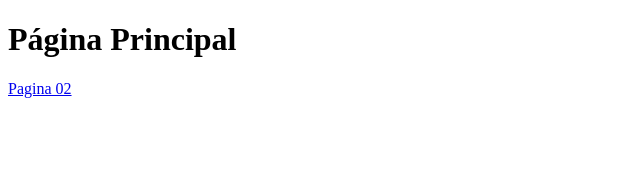
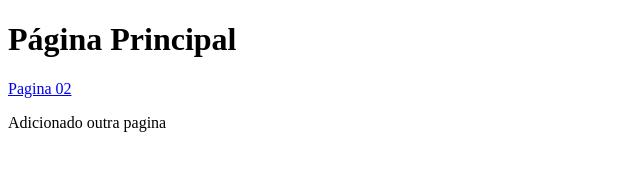
Before and after one commit to angelM404/aula01, a plain HTML site: page index.html in a window 1280 px wide. Shown: the whole page, without its empty margins (0-640 px from the left). Drawn offline with Linux system fonts and the light colour scheme.

Commit message:
adicionado um paragrafo

```diff
--- a/index.html
+++ b/index.html
@@ -8,5 +8,7 @@
 <body>
     <h1>Página Principal</h1>
     <a href="pagina2.html">Pagina 02</a>
+
+    <p>Adicionado outra pagina</p>
 </body>
 </html>
```
